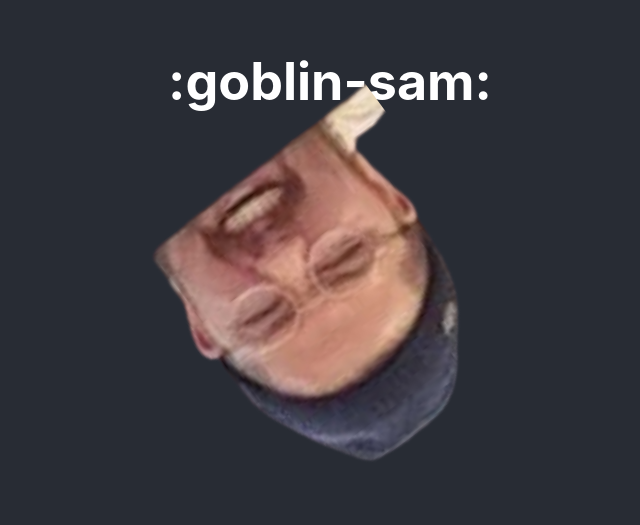
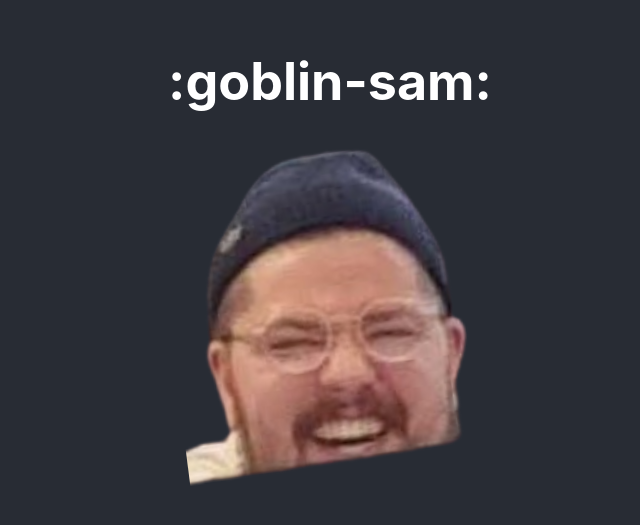
Before and after one commit to JoelFox/goblinsam, a React (Create React App) app: page / in a window 1280 px wide. Shown: the part 159-684 px from the top of the page, without its empty margins (310-950 px from the left). Built offline with nearby package versions, Linux system fonts and the light colour scheme.

Commit message:
Increased goblin speed.

```diff
--- a/public/index.html
+++ b/public/index.html
@@ -9,7 +9,8 @@
       name="description"
       content="Goblin Sam"
     />
-    <link rel="apple-touch-icon" href="%PUBLIC_URL%/logo192.png" />
+    <!-- <link rel="apple-touch-icon" href="%PUBLIC_URL%/logo192.png" /> -->
+    <link rel="apple-touch-icon" sizes="180x180" href="%PUBLIC_URL%/apple-touch-icon.png">
     <!--
       manifest.json provides metadata used when your web app is installed on a
       user's mobile device or desktop. See https://developers.google.com/web/fundamentals/web-app-manifest/
--- a/src/App.css
+++ b/src/App.css
@@ -9,7 +9,7 @@
 
 @media (prefers-reduced-motion: no-preference) {
   .App-logo {
-    animation: App-logo-spin infinite 20s linear;
+    animation: App-logo-spin infinite 1s linear;
   }
 }
 
```
Also changed, not shown: public/apple-touch-icon.png (added).
